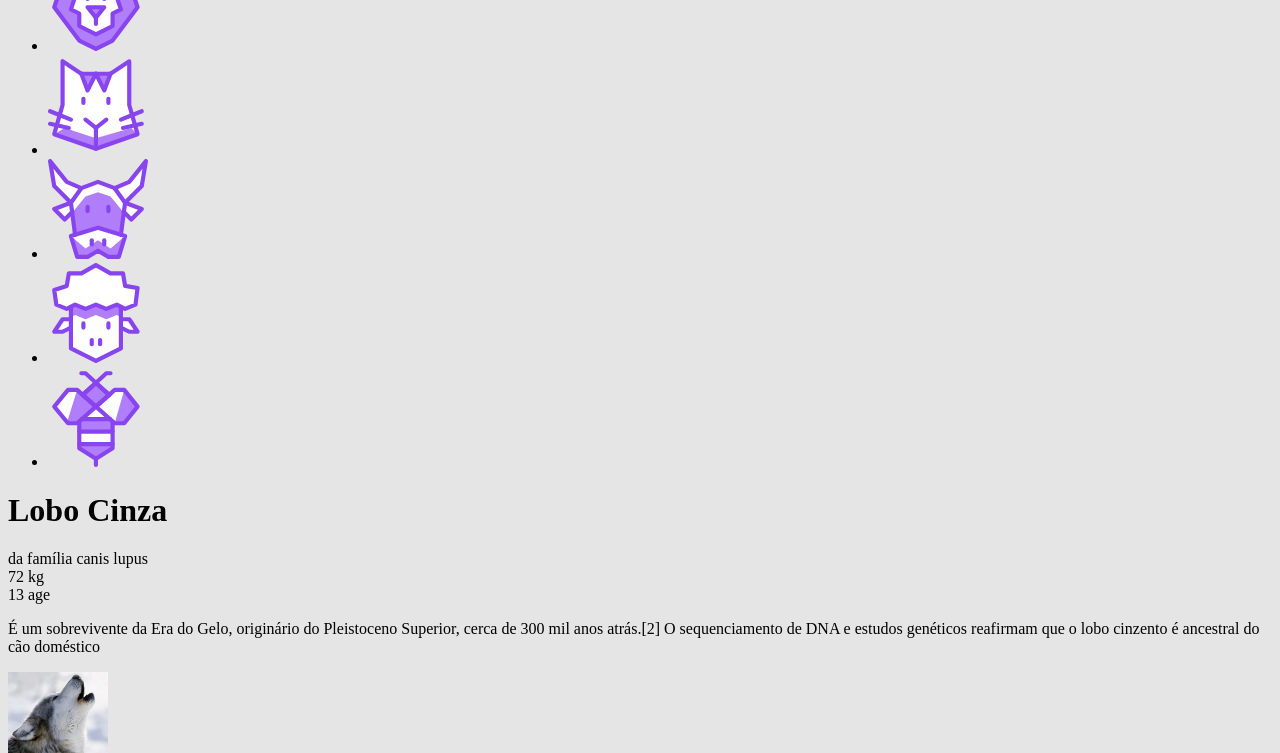
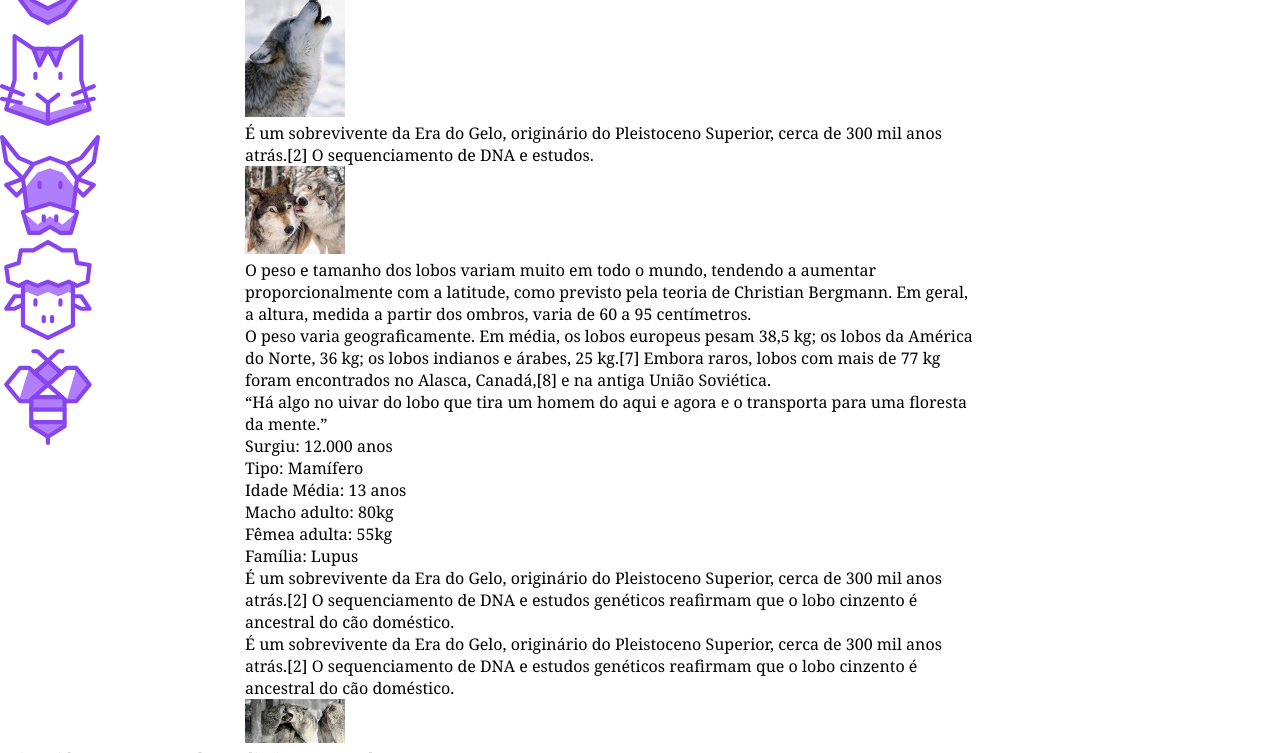
Before and after one commit to samuel-lf/wildbeast, a plain HTML site: page index.html in a window 1280 px wide. Shown: the part 268-1021 px from the top of the page. Drawn offline with Linux system fonts and the light colour scheme; a web font is replaced by a local one.

Commit message:
Estrutura basica

```diff
--- a/index.html
+++ b/index.html
@@ -6,6 +6,7 @@
     <meta name="viewport" content="width=device-width, initial-scale=1.0">
     <meta http-equiv="X-UA-Compatible" content="ie=edge">
     <title>WildBeast</title>
+    <link href="https://fonts.googleapis.com/css?family=Volkhov:400,400i,700&display=swap" rel="stylesheet">
     <link rel="stylesheet" href="style.css">
 </head>
 
@@ -35,7 +36,7 @@
             </ul>
         </nav>
 
-        <main class="conteudo">
+        <main class="content">
             <div class="titulo">
                 <h1>Lobo Cinza</h1>
                 <span>da família canis lupus</span>
--- a/style.css
+++ b/style.css
@@ -1,7 +1,56 @@
+body,
+p,
+h1,
+ul,
+li,
+blockquote {
+  padding: 0;
+  margin: 0;
+}
 body{
-    background-color: rgba(0,0,0,.1);
+    font-family: 'Volkhov', Georgia, serif;
+
+}
+li{
+    list-style: none;
 }
 
-img{
-    max-width: 100px;
+a{
+    text-decoration: none;
 }
+
+img {
+  max-width: 100px;
+}
+
+ /* GRID GERAL */
+
+ .estrutura{
+     display: grid;
+     grid-template-columns: minmax(160px, 1fr) 3fr 300px;
+     grid-template-areas:
+        "header  header   header"
+        "sidenav content  anuncios"
+        "footer  footer   footer"
+     ;
+ }
+
+ .header{
+     grid-area: header;
+ }
+
+ .sidenav{
+     grid-area: sidenav;
+ }
+
+ .content{
+     grid-area: content;
+ }
+
+ .anuncios {
+    grid-area: anuncios;
+ }
+
+ .footer {
+     grid-area: footer;
+ }
```
